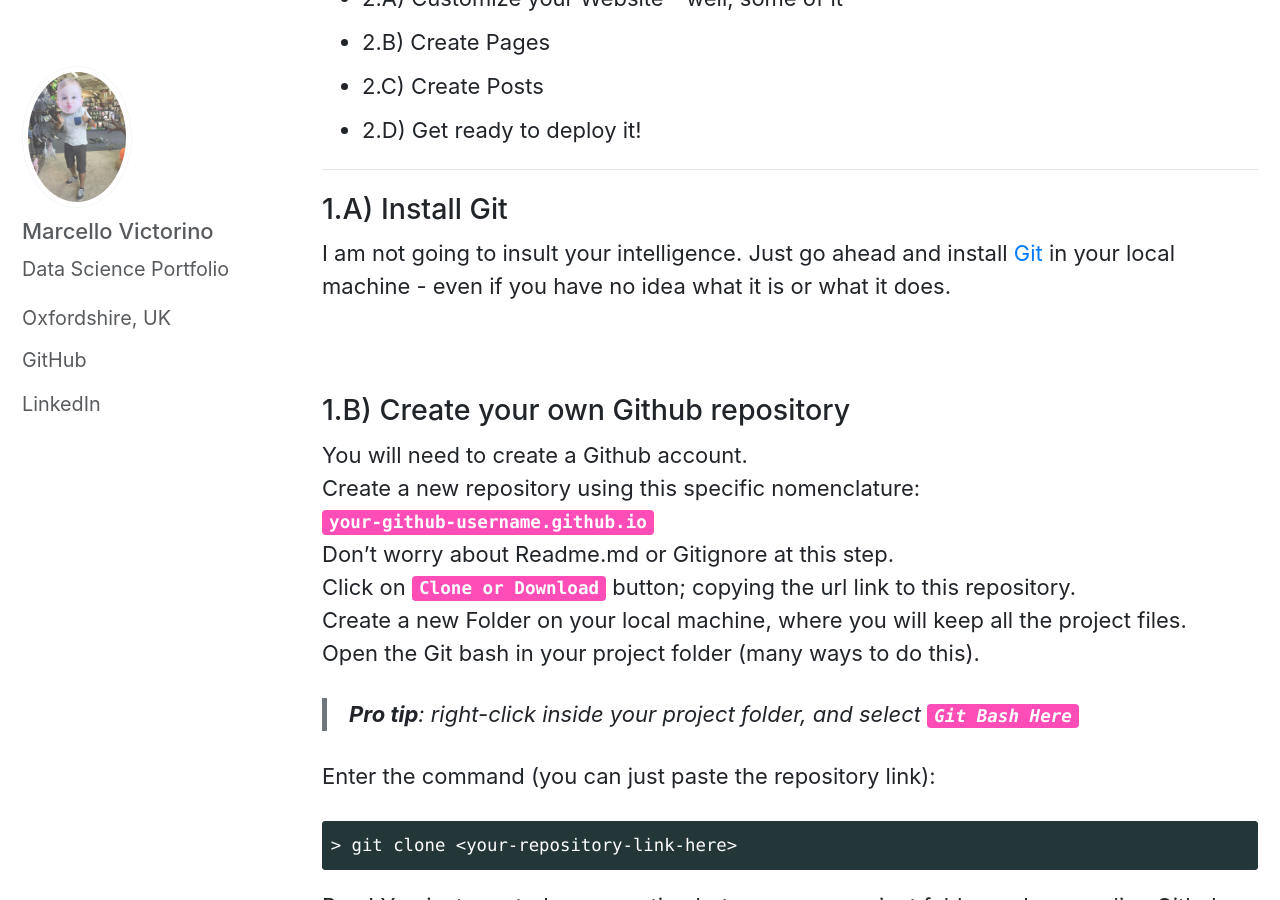
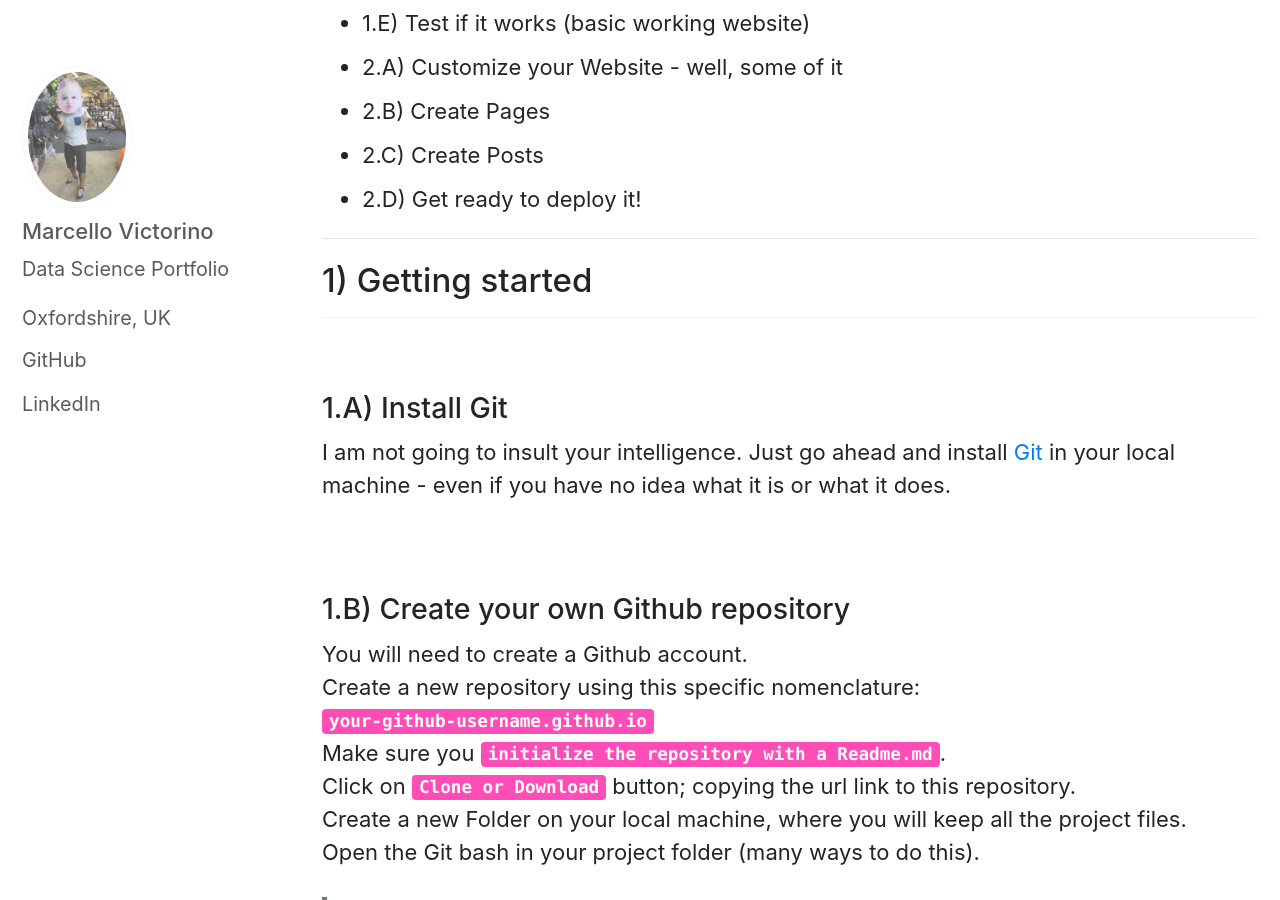
Before and after one commit to marcellovictorino/marcellovictorino.github.io, a Jekyll site: the page built from _posts/2019-03-19-Creating-your-personal-blog.md, in a window 1280 px wide and 900 px high, scrolled down 2531 px. Built offline with Jekyll 4.4.1, drawn with Linux system fonts in a browser that asks for light colours; cached includes are drawn as plain includes; a script that is not in the unit is left out; comment, search, counter and statistics services are not loaded; some of the changed text lies outside the part shown.

Commit message:
fix: personal blog part1

````diff
--- a/_posts/2019-03-19-Creating-your-personal-blog.md
+++ b/_posts/2019-03-19-Creating-your-personal-blog.md
@@ -42,6 +42,8 @@ Similar to both approaches, you will need to:
 
 <hr>
 
+## 1) Getting started
+<br>
 ### 1.A) Install Git
 I am not going to insult your intelligence. Just go ahead and install [Git](https://git-scm.com/downloads) in your local machine - even if you have no idea what it is or what it does.
 
@@ -50,7 +52,7 @@ I am not going to insult your intelligence. Just go ahead and install [Git](http
 ### 1.B) Create your own Github repository
 You will need to create a Github account. <br>
 Create a new repository using this specific nomenclature: <br>`your-github-username.github.io` <br>
-Don't worry about Readme.md or Gitignore at this step. <br>
+Make sure you `initialize the repository with a Readme.md`. <br>
 Click on ```Clone or Download``` button; copying the url link to this repository. <br>
 Create a new Folder on your local machine, where you will keep all the project files.<br>
 Open the Git bash in your project folder (many ways to do this).
@@ -90,6 +92,8 @@ Finally you *push* all these changes, applying them to your repository.
 Okay. Give it a minute. Github Pages auto deploy the website (if using this specific repository nomenclature) after a new *push* has been made.<br>
 You should be able to open your favorite browser and navigate to `your-github-username.github.io` to check whether a very simple website loads or not.
 
+## 2) Going further...
+<br>
 ### 2.A) General Customization
 Alright, if you wanted to build your own website, you must have know this time would come! Here is where things start to get *technical*. If you want to follow along the more **Simplistic** approach, just suck it up and follow the next instructions. <br>
 But if you want to stay in wonderland and see how far the rabbit hole goes... bear with me. More advanced customizations and template logic will be covered in the next post (wait for Part 2).
````
